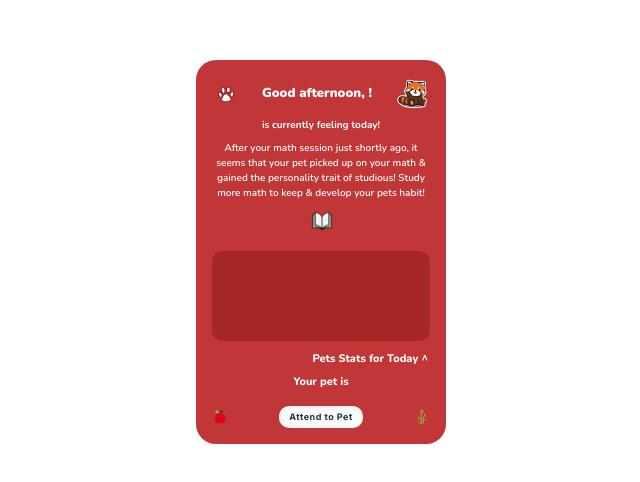
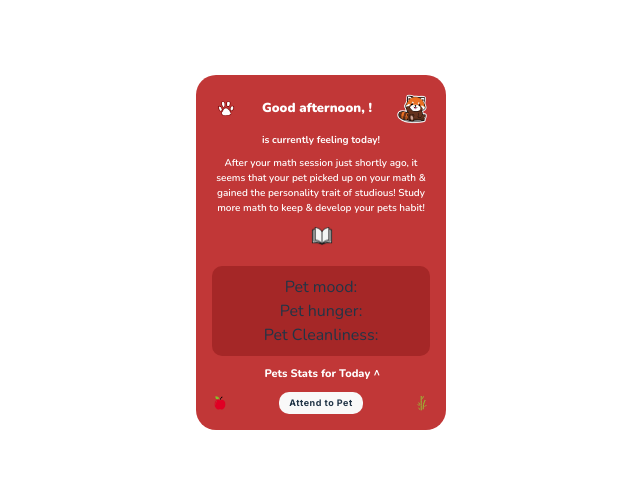
Before and after one commit to zuchichi/FBLA-Intro-to-Programming, a React (Vite) app in the folder Extension/extension/: page /#/home in a window 1280 px wide. Shown: the part 148-630 px from the top of the page, without its empty margins (319-959 px from the left). Built offline with nearby package versions, Linux system fonts and the light colour scheme.

Commit message:
Edited a bit of Home.jsx; mainly just made it prettier.

```diff
--- a/Extension/extension/src/Pages/Home.jsx
+++ b/Extension/extension/src/Pages/Home.jsx
@@ -116,6 +116,9 @@ const styles = `
     background: #a52727;
     border-radius: 10px;
     margin-bottom: 10px;
+    justify-content: center;
+    align-items: center;
+    display: flex;
   }
 
   .home-stats-label {
@@ -125,7 +128,7 @@ const styles = `
     text-align: right;
     width: 100%;
     margin-bottom: 6px;
-    padding-right: 2px;
+    padding-right: 50px;
   }
 
   .home-pet-status {
@@ -201,15 +204,14 @@ export function Home() {
           </div>
 
           {/* Decided against a chart, just going to use values from database instead. */}
-          <div className="home-placeholder-box" />
+          <div className="home-placeholder-box">
+            Pet mood: {userData?.petMood}<br/>
+            Pet hunger: {userData?.petHunger}<br/>
+            Pet Cleanliness: {userData?.petCleanliness}
+          </div>
 
           {/* Stats label */}
           <div className="home-stats-label">Pets Stats for Today ^</div>
-
-          {/* Pet status */}
-          <div className="home-pet-status">
-            Your pet is {userData?.petMood}
-          </div>
 
           {/* Bottom row */}
           <div className="home-bottom-row">
```
